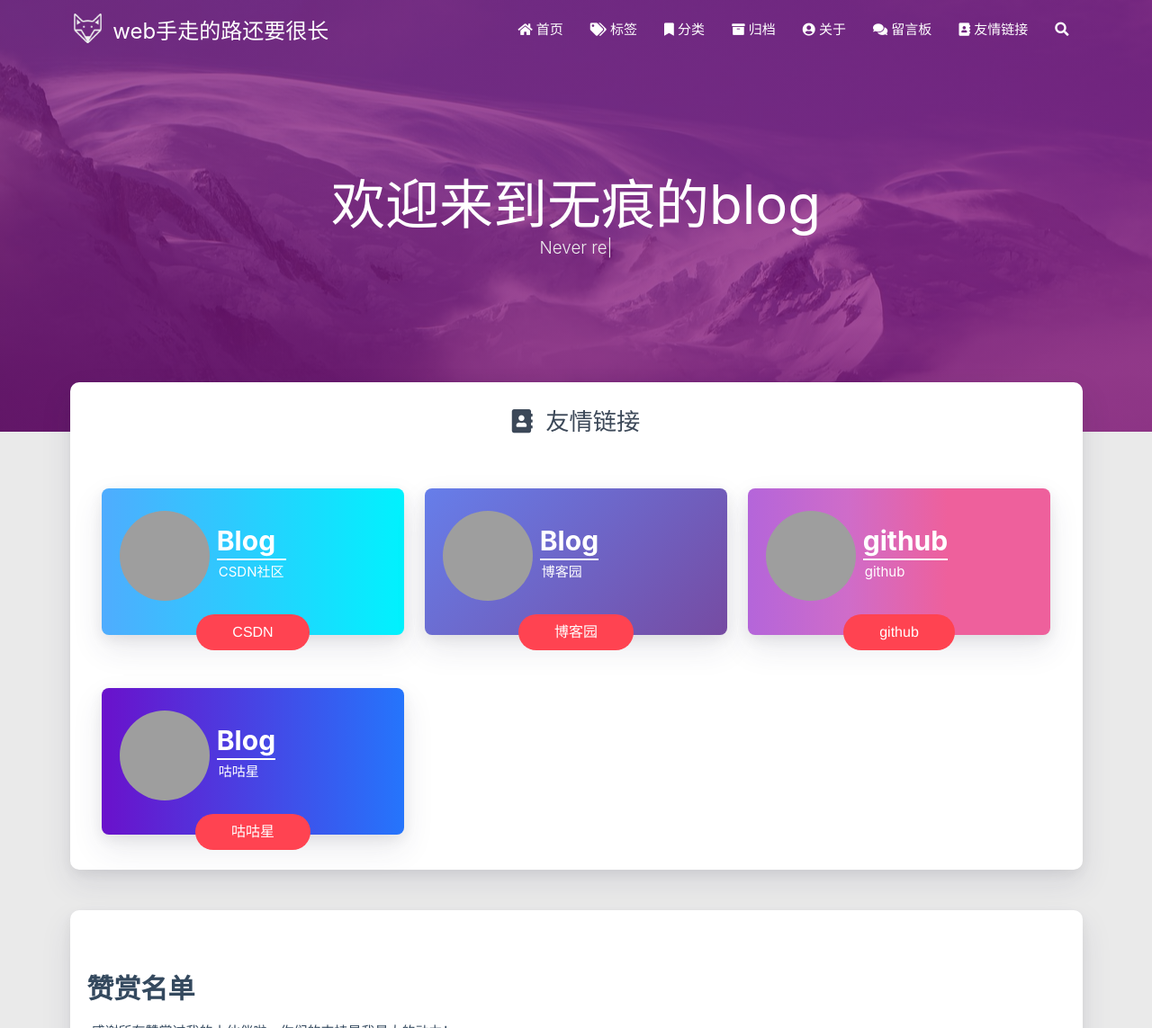
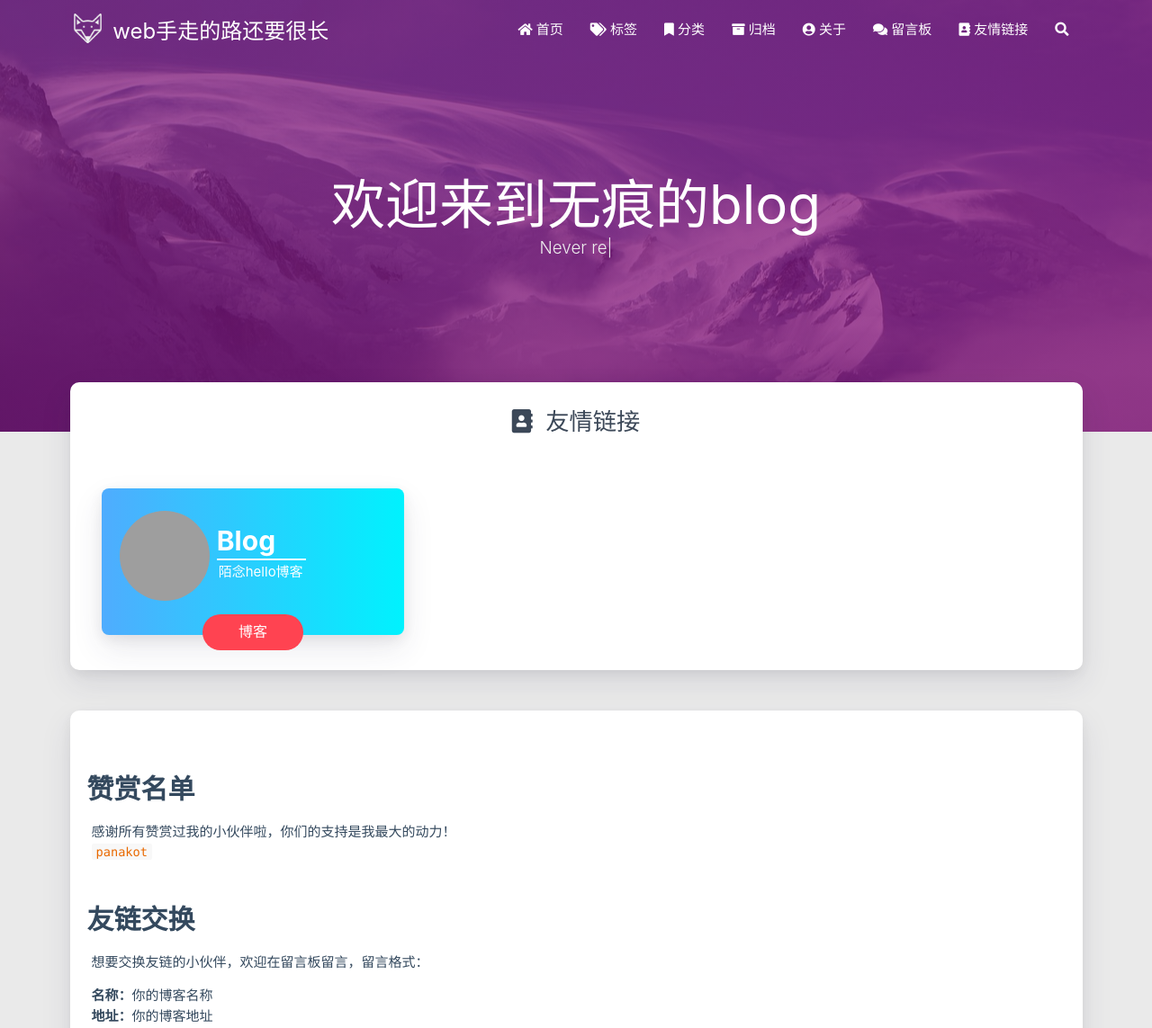
Before and after one commit to wuhenfeng/wuhenfeng.github.io, a plain HTML site: page friends/index.html in a window 1280 px wide. Shown: the top 1143 px of the page at 90% size. Drawn offline with nearby package versions, Linux system fonts and the light colour scheme; some packages are replaced by stand-ins of ours; grey boxes are pictures that could not be loaded; a script that the page names is missing.

Commit message:
Site updated: 2022-10-02 09:56:07

```diff
--- a/friends/index.html
+++ b/friends/index.html
@@ -553,79 +553,16 @@
                             <div class="card frind-card1">
                                 <div class="frind-ship">
                                     <div class="title">
-                                        <img src="https://cdn.jsdelivr.net/gh/guixinchn/image/blog/csdn.png" alt="img">
+                                        <img src="https://cdn.jsdelivr.net/gh/guixinchn/image/blog/bokeyuan.png" alt="img">
                                         <div>
                                             <h1 class="friend-name">Blog</h1>
-                                            <p style="position: relative;top: -35px;">CSDN社区</p>
+                                            <p style="position: relative;top: -35px;">陌念hello博客</p>
                                         </div>
                                     </div>
                                     <div class="friend-button">
-                                        <a href="https://blog.csdn.net/guixinchn" target="_blank"
+                                        <a href="http://monianhello.top/" target="_blank"
                                             class="button button-glow button-rounded button-caution">
-                                            CSDN
-                                        </a>
-                                    </div>
-                                </div>
-                            </div>
-                        </div>
-
-
-                        <div class="col s12 m6 l4 friend-div" data-aos="zoom-in-up">
-                            <div class="card frind-card2">
-                                <div class="frind-ship">
-                                    <div class="title">
-                                        <img src="https://cdn.jsdelivr.net/gh/guixinchn/image/blog/bokeyuan.png" alt="img">
-                                        <div>
-                                            <h1 class="friend-name">Blog</h1>
-                                            <p style="position: relative;top: -35px;">博客园</p>
-                                        </div>
-                                    </div>
-                                    <div class="friend-button">
-                                        <a href="https://www.cnblogs.com/guixinchn/" target="_blank"
-                                            class="button button-glow button-rounded button-caution">
-                                            博客园
-                                        </a>
-                                    </div>
-                                </div>
-                            </div>
-                        </div>
-
-
-                        <div class="col s12 m6 l4 friend-div" data-aos="zoom-in-up">
-                            <div class="card frind-card3">
-                                <div class="frind-ship">
-                                    <div class="title">
-                                        <img src="https://cdn.jsdelivr.net/gh/guixinchn/image/blog/github.png" alt="img">
-                                        <div>
-                                            <h1 class="friend-name">github</h1>
-                                            <p style="position: relative;top: -35px;">github</p>
-                                        </div>
-                                    </div>
-                                    <div class="friend-button">
-                                        <a href="https://github.com/guixinchn" target="_blank"
-                                            class="button button-glow button-rounded button-caution">
-                                            github
-                                        </a>
-                                    </div>
-                                </div>
-                            </div>
-                        </div>
-
-
-                        <div class="col s12 m6 l4 friend-div" data-aos="zoom-in-up">
-                            <div class="card frind-card4">
-                                <div class="frind-ship">
-                                    <div class="title">
-                                        <img src="https://cdn.jsdelivr.net/gh/guixinchn/image/blog/touxiang.jpg" alt="img">
-                                        <div>
-                                            <h1 class="friend-name">Blog</h1>
-                                            <p style="position: relative;top: -35px;">咕咕星</p>
-                                        </div>
-                                    </div>
-                                    <div class="friend-button">
-                                        <a href="https://ythan.top" target="_blank"
-                                            class="button button-glow button-rounded button-caution">
-                                            咕咕星
+                                            博客
                                         </a>
                                     </div>
                                 </div>
```
Also changed, not shown: about/index.html (+1 -1 lines).
